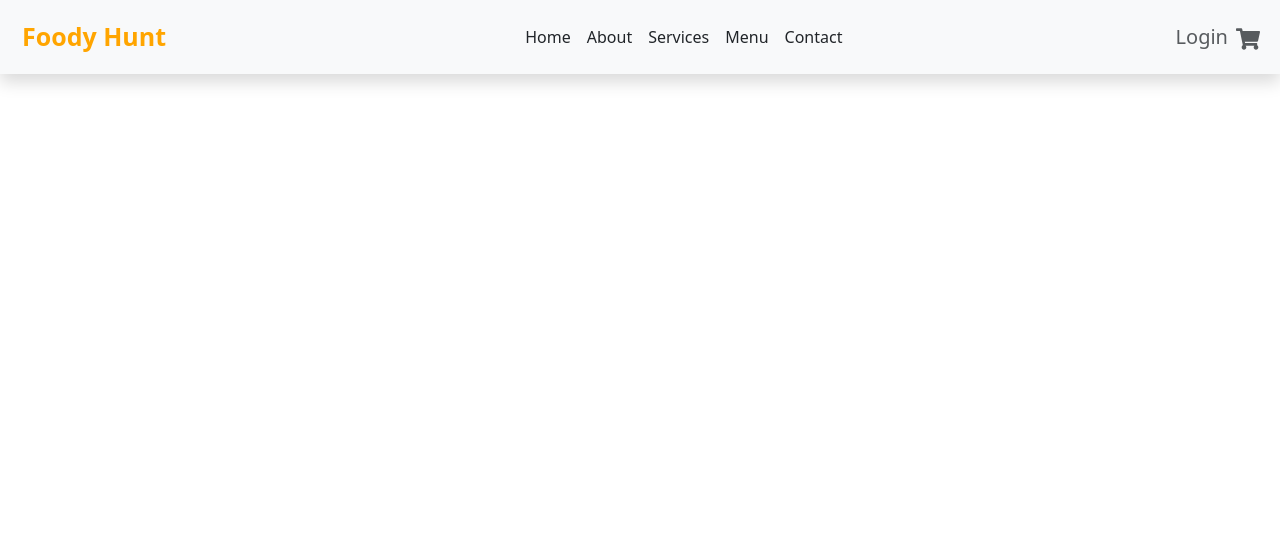
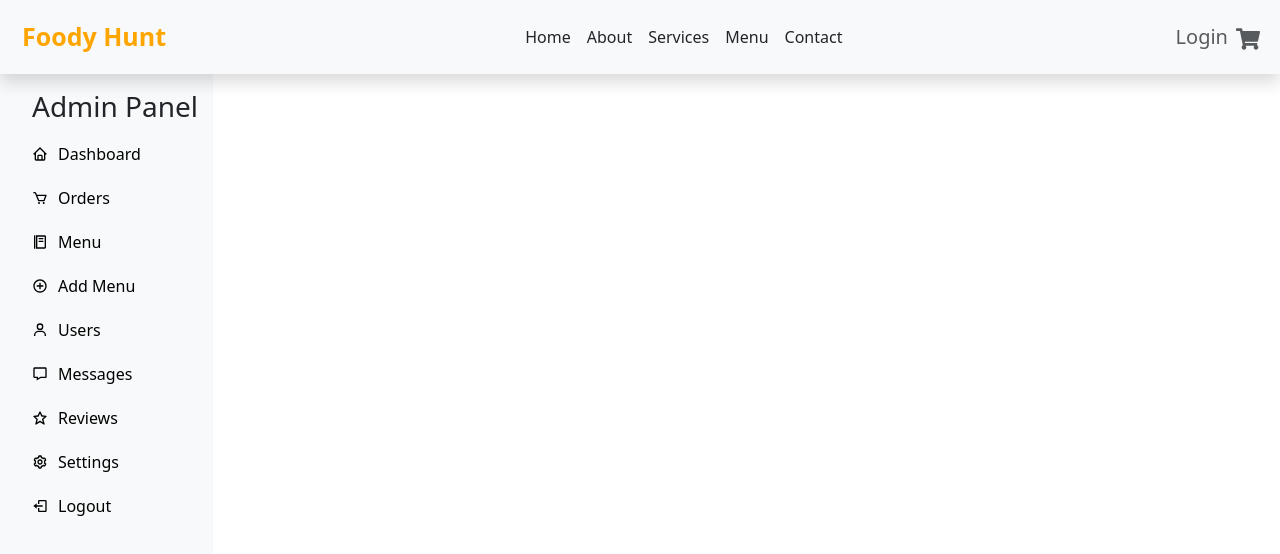
Before and after one commit to Tauqueer123manzar/food-Application, a React (Vite) app in the folder Frontend/: page /admin in a window 1280 px wide. Shown: the top 554 px of the page. Built offline with nearby package versions, Linux system fonts and the light colour scheme.

Commit message:
code added Admin dashboard

```diff
--- a/Frontend/index.html
+++ b/Frontend/index.html
@@ -5,7 +5,7 @@
     <link rel="icon" href="https://i.pinimg.com/originals/3c/b2/4f/3cb24f7d0defcb91eb51b091325d5f47.jpg">
     <meta name="viewport" content="width=device-width, initial-scale=1.0" />
     <title>Food Hunt</title>
-    <!-- <link rel="stylesheet" href="https://cdnjs.cloudflare.com/ajax/libs/font-awesome/6.0.0-beta3/css/all.min.css" integrity="sha384-k6RqeWeci5ZR/Lv4MR0sA0FfDOMH0y3aS4g3H5cWgA5mJ6L2ykDZoG/K2fNdmbw" crossorigin="anonymous"> -->
+    <link rel="stylesheet" href="https://cdnjs.cloudflare.com/ajax/libs/font-awesome/6.0.0-beta3/css/all.min.css" integrity="sha384-k6RqeWeci5ZR/Lv4MR0sA0FfDOMH0y3aS4g3H5cWgA5mJ6L2ykDZoG/K2fNdmbw" crossorigin="anonymous">
   </head>
   <body>
     <div id="root"></div>
--- a/Frontend/src/App.jsx
+++ b/Frontend/src/App.jsx
@@ -21,6 +21,7 @@ import photo from './assets/Tauqueer.jpg';
 import AOS from 'aos';
 import 'aos/dist/aos.css';
 import './App.css'
+import AdminDashboard from './pages/AdminDashboard';
 
 function App() {
 
@@ -55,6 +56,7 @@ useEffect(() => {
         <Route path='/placeorder' element={<PlaceOrder/>}/>
         <Route path='/profile' element={<Profile user={userData}/>}/>
         <Route path='/order' element={<Order/>}/>
+        <Route path='/admin' element={<AdminDashboard/>}/>
       </Routes>
       <ToastContainer position='top-center'/>
     </Router>
--- /dev/null
+++ b/Frontend/src/components/Sidebar.jsx
@@ -0,0 +1,69 @@
+import React from "react";
+import { Container, Row, Col } from "react-bootstrap";
+import {
+  BiHome, BiCart, BiFoodMenu, BiPlusCircle, BiUser,
+  BiMessage, BiStar, BiCog, BiLogOut
+} from "react-icons/bi";
+
+const Sidebar = () => {
+  return (
+    <Container fluid style={{ width: "100%", height: "100vh", padding: 0, margin: 0 }}>
+      <Row style={{ margin: 0, padding: 0, marginTop: "70px" }}>
+        <Col xs={2} style={{ backgroundColor: "#f8f9fa", height: "100vh" }}>
+          <div style={{ position: "fixed", width: "100%", height: "100%", padding: "20px" }}>
+            <h3>Admin Panel</h3>
+            <ul style={{ listStyle: "none", padding: 0 }}>
+              <li style={{ padding: "10px 0" }}>
+                <a href="/admin/dashboard" className="active" style={{ textDecoration: "none", color: "black", display: "flex", alignItems: "center" }}>
+                  <BiHome style={{ marginRight: "10px" }} /> Dashboard
+                </a>
+              </li>
+              <li style={{ padding: "10px 0" }}>
+                <a href="/admin/orders" style={{ textDecoration: "none", color: "black", display: "flex", alignItems: "center" }}>
+                  <BiCart style={{ marginRight: "10px" }} /> Orders
+                </a>
+              </li>
+              <li style={{ padding: "10px 0" }}>
+                <a href="/admin/menu" style={{ textDecoration: "none", color: "black", display: "flex", alignItems: "center" }}>
+                  <BiFoodMenu style={{ marginRight: "10px" }} /> Menu
+                </a>
+              </li>
+              <li style={{ padding: "10px 0" }}>
+                <a href="/admin/add" style={{ textDecoration: "none", color: "black", display: "flex", alignItems: "center" }}>
+                  <BiPlusCircle style={{ marginRight: "10px" }} /> Add Menu
+                </a>
+              </li>
+              <li style={{ padding: "10px 0" }}>
+                <a href="/admin/users" style={{ textDecoration: "none", color: "black", display: "flex", alignItems: "center" }}>
+                  <BiUser style={{ marginRight: "10px" }} /> Users
+                </a>
+              </li>
+              <li style={{ padding: "10px 0" }}>
+                <a href="/admin/messages" style={{ textDecoration: "none", color: "black", display: "flex", alignItems: "center" }}>
+                  <BiMessage style={{ marginRight: "10px" }} /> Messages
+                </a>
+              </li>
+              <li style={{ padding: "10px 0" }}>
+                <a href="/admin/reviews" style={{ textDecoration: "none", color: "black", display: "flex", alignItems: "center" }}>
+                  <BiStar style={{ marginRight: "10px" }} /> Reviews
+                </a>
+              </li>
+              <li style={{ padding: "10px 0" }}>
+                <a href="/admin/settings" style={{ textDecoration: "none", color: "black", display: "flex", alignItems: "center" }}>
+                  <BiCog style={{ marginRight: "10px" }} /> Settings
+                </a>
+              </li>
+              <li style={{ padding: "10px 0" }}>
+                <a href="/admin/logout" style={{ textDecoration: "none", color: "black", display: "flex", alignItems: "center" }}>
+                  <BiLogOut style={{ marginRight: "10px" }} /> Logout
+                </a>
+              </li>
+            </ul>
+          </div>
+        </Col>
+      </Row>
+    </Container>
+  );
+};
+
+export default Sidebar;
--- /dev/null
+++ b/Frontend/src/pages/AdminDashboard.jsx
@@ -0,0 +1,12 @@
+import React from 'react'
+import Sidebar from '../components/Sidebar'
+
+const AdminDashboard = () => {
+  return (
+    <div className='admin-dashboard'>
+      <Sidebar/>
+    </div>
+  )
+}
+
+export default AdminDashboard
```
